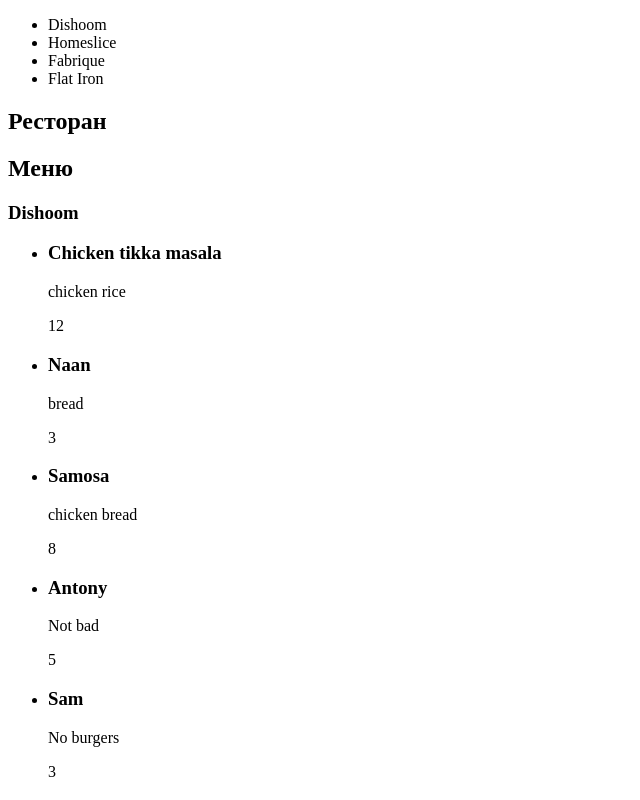
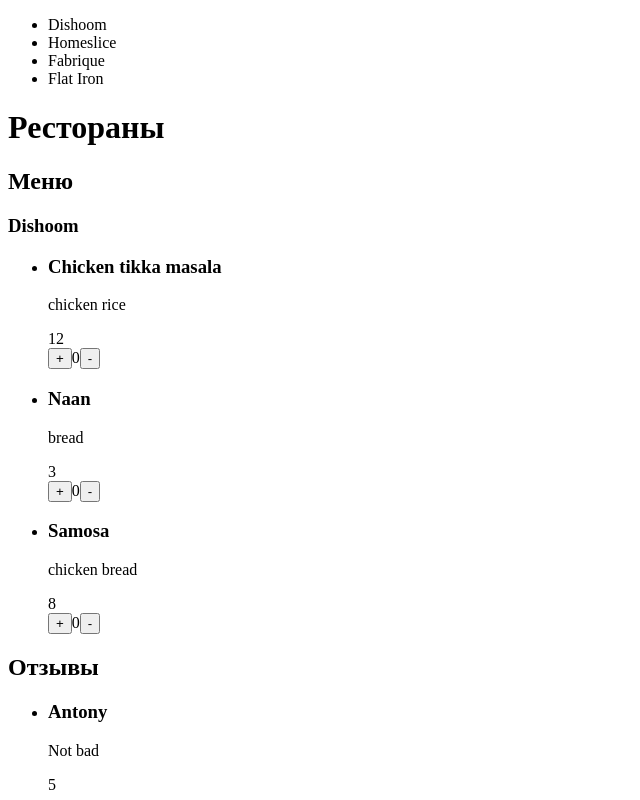
Before and after one commit to Azizkz21/restaurants, a React (Vite) app: page / in a window 1280 px wide. Shown: the top 800 px of the page, without its empty margins (0-640 px from the left). Built offline with nearby package versions, Linux system fonts and the light colour scheme.

Commit message:
components

```diff
--- /dev/null
+++ b/src/components/app/App.jsx
@@ -0,0 +1,16 @@
+import { Layout } from "../layout/Layout";
+import { restaurants } from "../materials/mock";
+import { Restaurant } from "../restaurants/Restaurants";
+
+export const App = ({ title }) => {
+  return (
+    <div>
+      <Layout>
+        <h1>{title}</h1>
+        {restaurants.map(({ id, name, menu, reviews }) => (
+          <Restaurant id={id} name={name} menu={menu} reviews={reviews} />
+        ))}
+      </Layout>
+    </div>
+  );
+};
--- /dev/null
+++ b/src/components/count/Count.jsx
@@ -0,0 +1,28 @@
+import { useState } from "react";
+
+export const Count = () => {
+  const [value, setValue] = useState({ value: 0 });
+
+  const increase = () => {
+    setValue((current) => {
+      return {
+        value: current.value < 5 ? current.value + 1 : 5,
+      };
+    });
+  };
+  const decrease = () => {
+    setValue((current) => {
+      return {
+        value: current.value < 0 ? current.value - 1 : 0,
+      };
+    });
+  };
+
+  return (
+    <div>
+      <button onClick={increase}>+</button>
+      {value.value}
+      <button onClick={decrease}>-</button>
+    </div>
+  );
+};
--- /dev/null
+++ b/src/components/layout/Layout.jsx
@@ -0,0 +1,20 @@
+import { restaurants } from "../materials/mock";
+
+
+export const Layout = ({ children }) => {
+  return (
+    <div>
+      <header>
+        <nav>
+          <ul>
+            {restaurants.map(({ id, name }) => (
+              <li data-id={id}>{name}</li>
+            ))}
+          </ul>
+        </nav>
+      </header>
+      <main>{children}</main>
+      <footer>Footer</footer>
+    </div>
+  );
+};
--- /dev/null
+++ b/src/components/restaurants/Restaurants.jsx
@@ -0,0 +1,47 @@
+import { Count } from "../count/Count";
+
+export const Restaurant = ({ id, name, menu, reviews }) => {
+  return (
+    <section>
+      <div>
+        <div data-id={id}>
+          {menu.length > 0 ? (
+            <div>
+              <h2>Меню</h2>
+              <h3>{name}</h3>
+              <ul>
+                {menu.map(({ name, price, ingredients }) => (
+                  <li>
+                    <h3>{name}</h3>
+                    <p>{ingredients}</p>
+                    <span>{price}</span>
+                    <Count />
+                  </li>
+                ))}
+              </ul>
+            </div>
+          ) : (
+            <div>Блюда не готовы</div>
+          )}
+
+          {reviews.length > 0 ? (
+            <div>
+              <h2>Отзывы</h2>
+              <ul>
+                {reviews.map(({ user, text, rating }) => (
+                  <li>
+                    <h3>{user}</h3>
+                    <p>{text}</p>
+                    <span>{rating}</span>
+                  </li>
+                ))}
+              </ul>
+            </div>
+          ) : (
+            <div>Пока нет отзывов. Вы можете стать первым</div>
+          )}
+        </div>
+      </div>
+    </section>
+  );
+};
--- a/src/main.jsx
+++ b/src/main.jsx
@@ -1,54 +1,10 @@
 import { createRoot } from "react-dom/client";
-import { restaurants } from "../materials/mock.js";
+
+import { App } from "./components/app/App.jsx";
 
 const rootElement = document.getElementById("root");
 
 const root = createRoot(rootElement);
 
 // компонент верстки карточки товара
-root.render(
-  <>
-    <div>
-      <nav>
-        <ul>
-          {restaurants.map(({ id, name }) => (
-            <li>{name}</li>
-          ))}
-        </ul>
-      </nav>
-      <section>
-        <div>
-          <h1>Ресторан</h1>
-          {restaurants.map(({ name, menu, reviews }) => (
-            <div>
-              <div>
-                <h2>Меню</h2>
-              </div>
-              <div>
-                <h3>{name}</h3>
-                <ul>
-                  {menu.map(({ name, price, ingredients }) => (
-                    <li>
-                      <h3>{name}</h3>
-                      <p>{ingredients}</p>
-                      <span>{price}</span>
-                    </li>
-                  ))}
-                </ul>
-                <ul>
-                  {reviews.map(({ user, text, rating }) => (
-                    <li>
-                      <h3>{user}</h3>
-                      <p>{text}</p>
-                      <span>{rating}</span>
-                    </li>
-                  ))}
-                </ul>
-              </div>
-            </div>
-          ))}
-        </div>
-      </section>
-    </div>
-  </>
-);
+root.render(<App title="Рестораны"/>);
```
Also changed, not shown: src/components/materials/mock.js (renamed from materials/mock.js), 1 other file (tests, documents, lock files or other folders).
